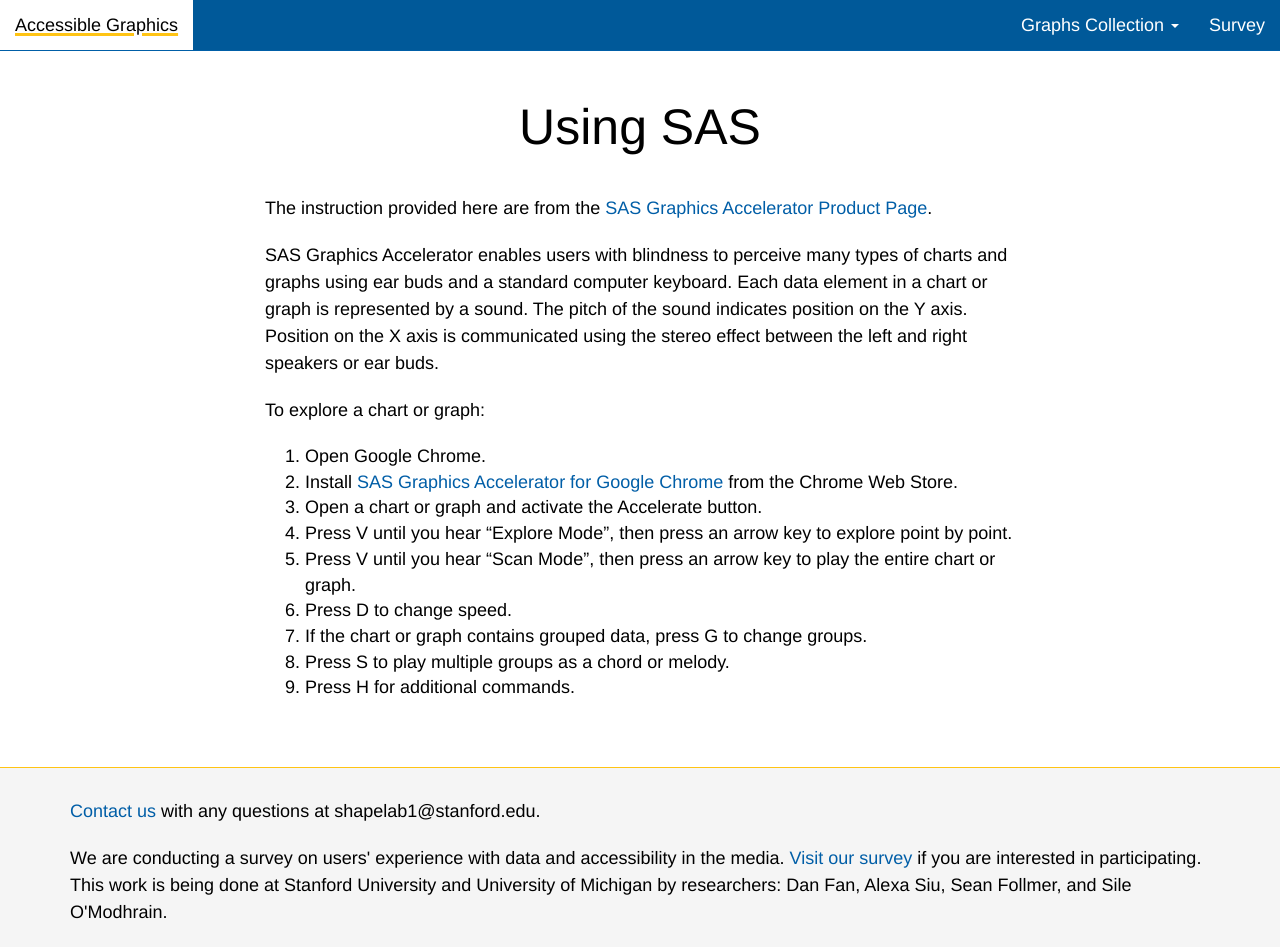
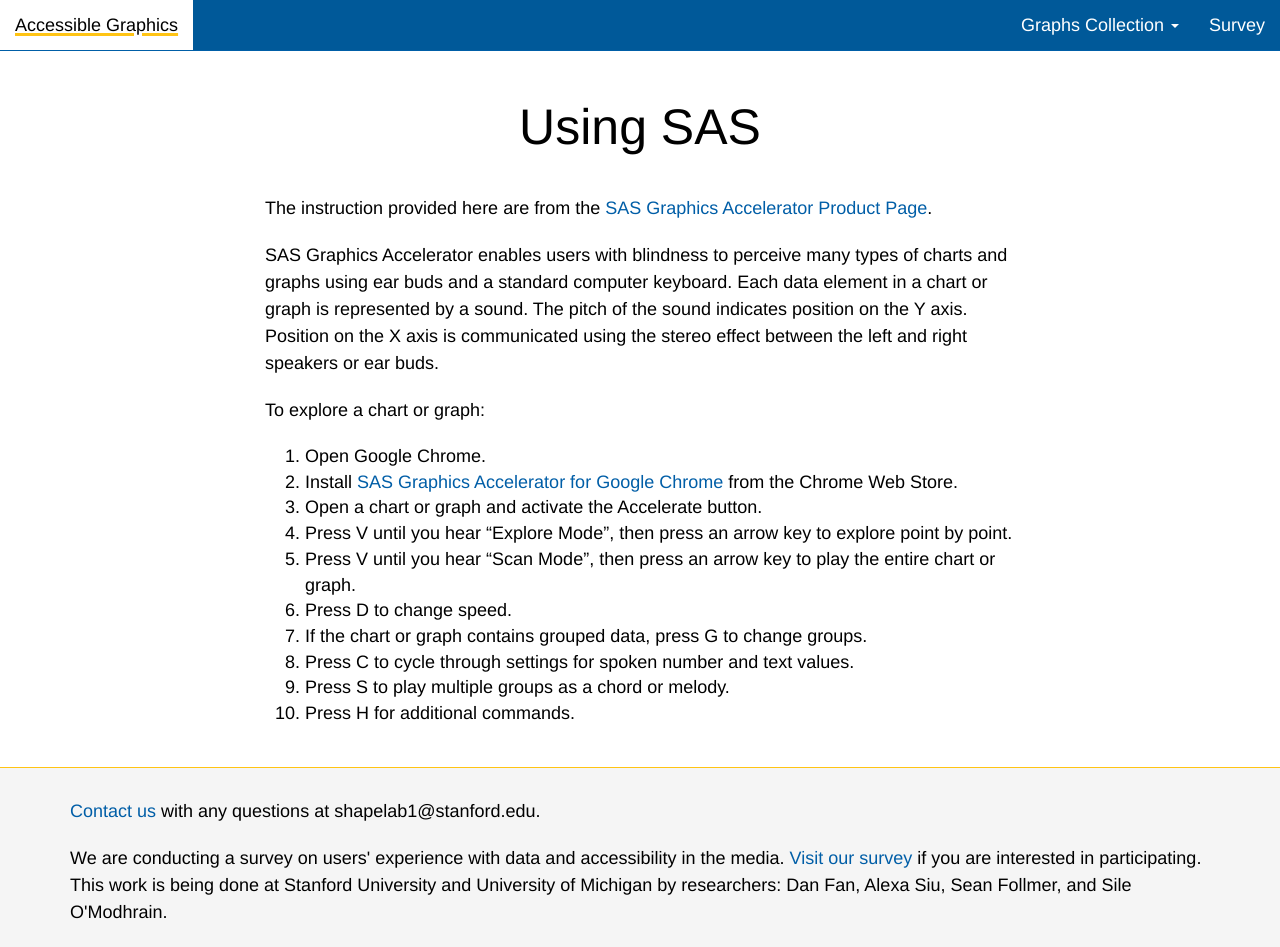
Before and after one commit to accessiblegraphs/accessiblegraphs.github.io, a Jekyll site: the page built from usingSAS.md, in a window 1280 px wide and 947 px high. Built offline with Jekyll 4.4.1, drawn with Linux system fonts in a browser that asks for light colours.

Commit message:
added comment in SAS instructions about speech settings

```diff
--- a/_includes/usingSAStext.md
+++ b/_includes/usingSAStext.md
@@ -10,5 +10,6 @@
 5. Press V until you hear "Scan Mode", then press an arrow key to play the entire chart or graph.
 6. Press D to change speed.
 7. If the chart or graph contains grouped data, press G to change groups.
-8. Press S to play multiple groups as a chord or melody.
-9. Press H for additional commands.
+8. Press C to cycle through settings for spoken number and text values.
+9. Press S to play multiple groups as a chord or melody.
+10. Press H for additional commands.
```
